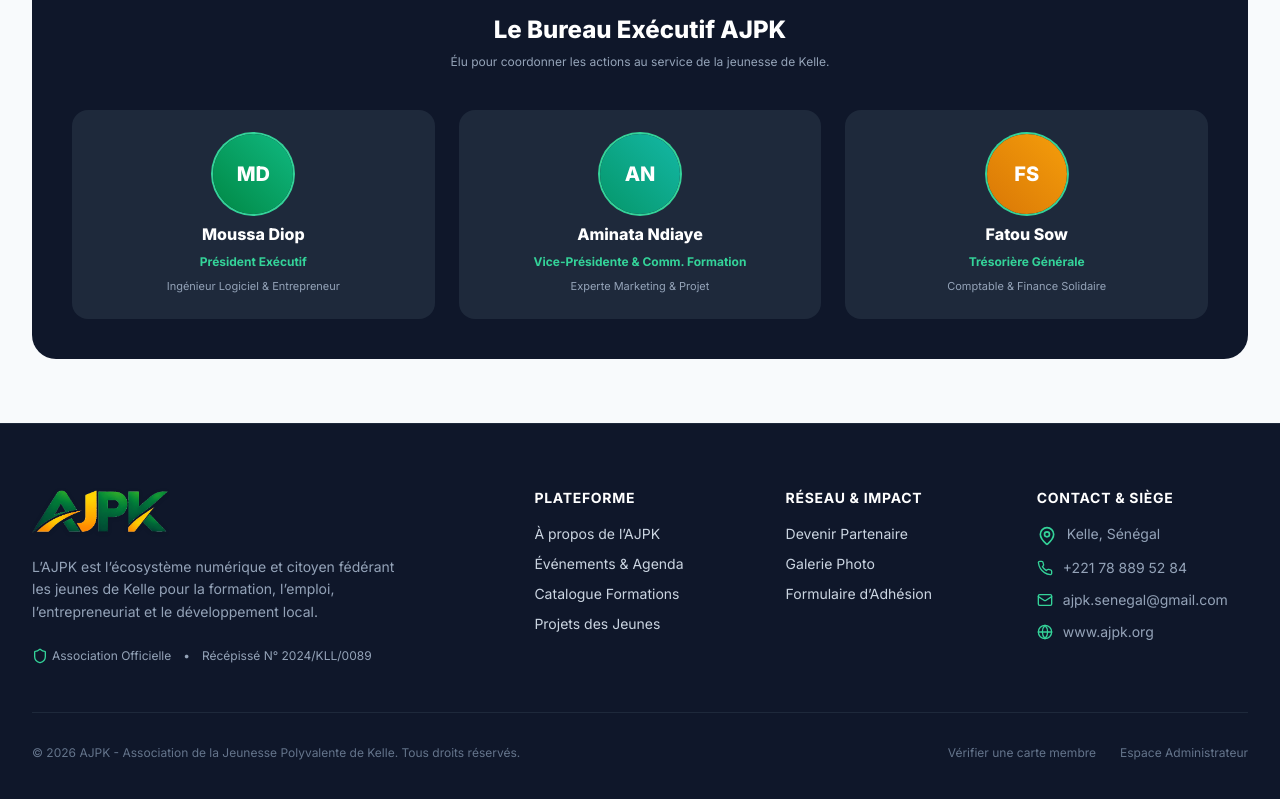
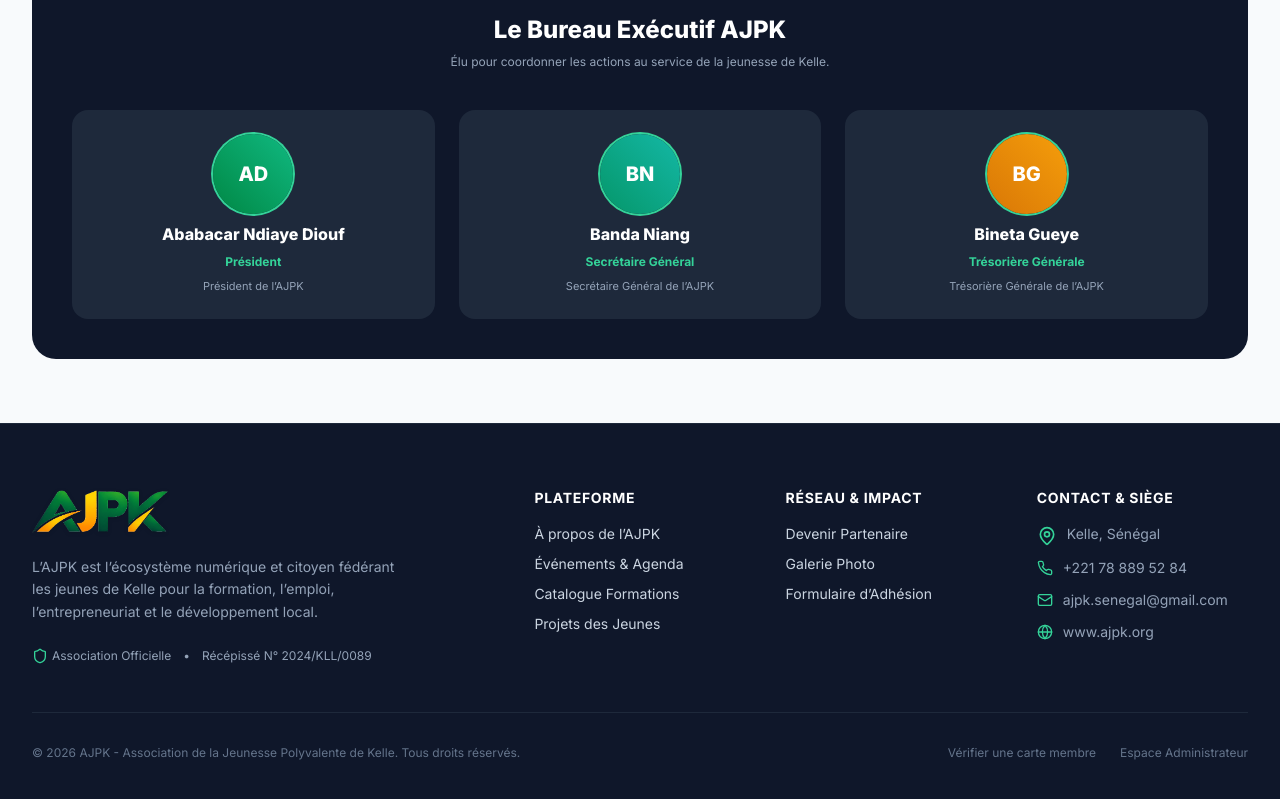
Before and after one commit to papabirane12-wq/AJPK, a Next.js app: page /a-propos in a window 1280 px wide. Shown: the part 1297-2096 px from the top of the page. Built offline with nearby package versions, Linux system fonts and the light colour scheme.

Commit message:
Mise a jour du Bureau Executif: Ababacar Ndiaye Diouf, Banda Niang, Bineta Gueye

```diff
--- a/app/a-propos/page.tsx
+++ b/app/a-propos/page.tsx
@@ -91,29 +91,29 @@ export default function AProposPage() {
         <div className="grid grid-cols-1 sm:grid-cols-3 gap-6">
           <div className="bg-slate-800 p-6 rounded-2xl text-center space-y-2">
             <div className="w-20 h-20 rounded-full mx-auto bg-gradient-to-tr from-brand-600 to-emerald-500 text-white font-extrabold text-xl flex items-center justify-center ring-2 ring-emerald-400">
-              MD
+              AD
             </div>
-            <h4 className="font-extrabold text-base">Moussa Diop</h4>
-            <p className="text-xs text-emerald-400 font-bold">Président Exécutif</p>
-            <p className="text-[11px] text-slate-400">Ingénieur Logiciel & Entrepreneur</p>
+            <h4 className="font-extrabold text-base">Ababacar Ndiaye Diouf</h4>
+            <p className="text-xs text-emerald-400 font-bold">Président</p>
+            <p className="text-[11px] text-slate-400">Président de l’AJPK</p>
           </div>
 
           <div className="bg-slate-800 p-6 rounded-2xl text-center space-y-2">
             <div className="w-20 h-20 rounded-full mx-auto bg-gradient-to-tr from-emerald-600 to-teal-500 text-white font-extrabold text-xl flex items-center justify-center ring-2 ring-emerald-400">
-              AN
+              BN
             </div>
-            <h4 className="font-extrabold text-base">Aminata Ndiaye</h4>
-            <p className="text-xs text-emerald-400 font-bold">Vice-Présidente & Comm. Formation</p>
-            <p className="text-[11px] text-slate-400">Experte Marketing & Projet</p>
+            <h4 className="font-extrabold text-base">Banda Niang</h4>
+            <p className="text-xs text-emerald-400 font-bold">Secrétaire Général</p>
+            <p className="text-[11px] text-slate-400">Secrétaire Général de l’AJPK</p>
           </div>
 
           <div className="bg-slate-800 p-6 rounded-2xl text-center space-y-2">
             <div className="w-20 h-20 rounded-full mx-auto bg-gradient-to-tr from-amber-600 to-amber-500 text-white font-extrabold text-xl flex items-center justify-center ring-2 ring-emerald-400">
-              FS
+              BG
             </div>
-            <h4 className="font-extrabold text-base">Fatou Sow</h4>
+            <h4 className="font-extrabold text-base">Bineta Gueye</h4>
             <p className="text-xs text-emerald-400 font-bold">Trésorière Générale</p>
-            <p className="text-[11px] text-slate-400">Comptable & Finance Solidaire</p>
+            <p className="text-[11px] text-slate-400">Trésorière Générale de l’AJPK</p>
           </div>
         </div>
       </div>
```
